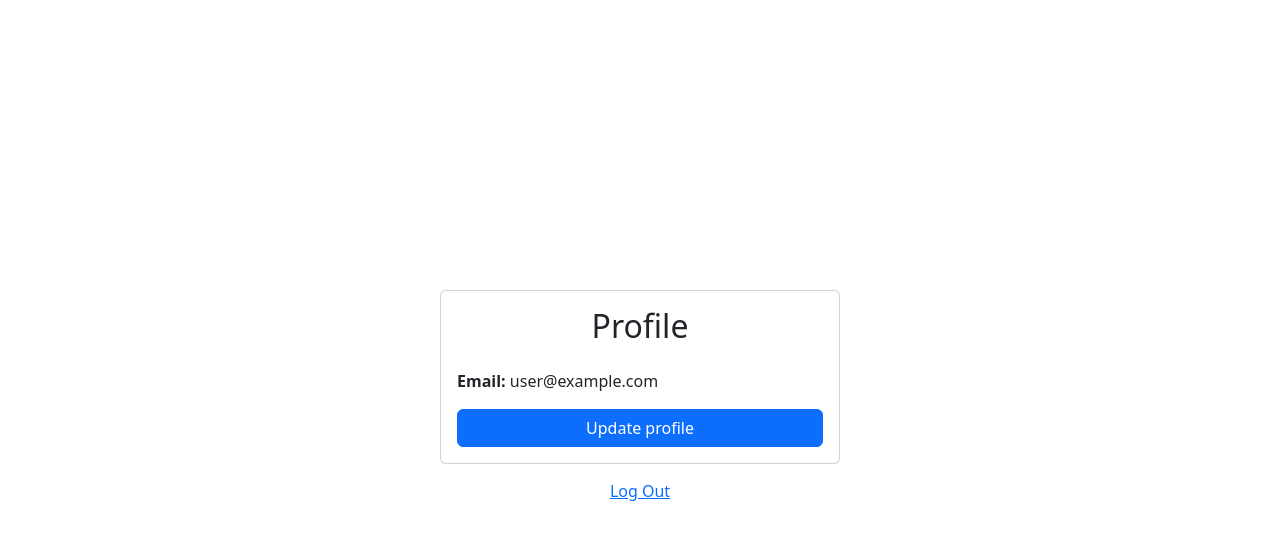
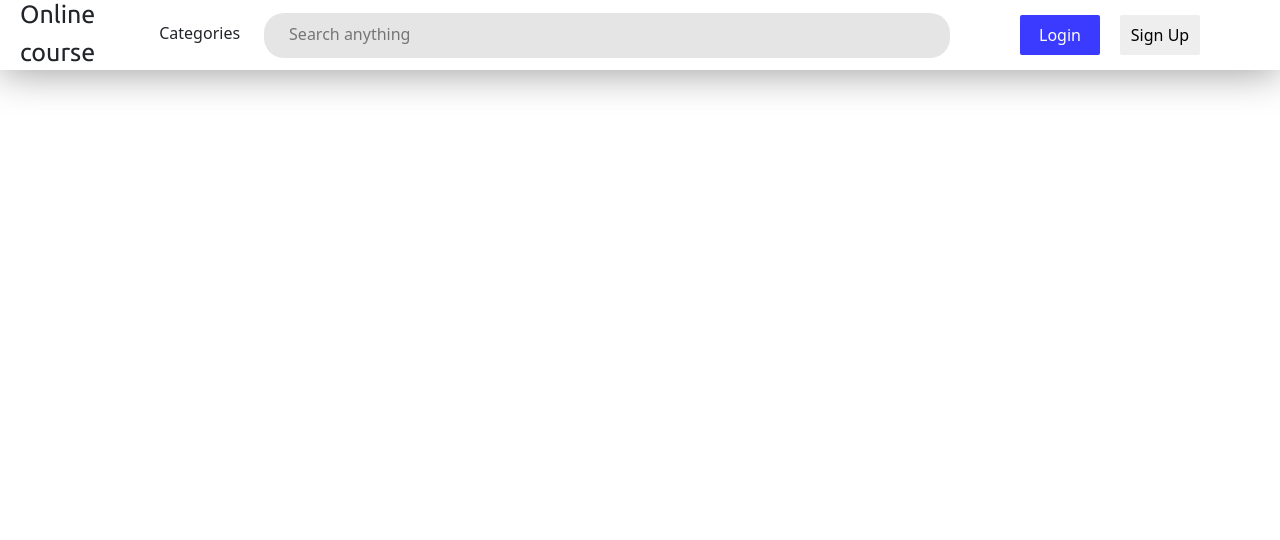
Before and after one commit to davronkhamdamov/online_course, a React (Create React App) app: page / in a window 1280 px wide. Shown: the top 540 px of the page. Built offline with nearby package versions, Linux system fonts and the light colour scheme; no server answers; sample sign-in values are in the browser's storage.

Commit message:
Header complated

```diff
--- a/src/App.js
+++ b/src/App.js
@@ -6,16 +6,9 @@ import { RouterProvider } from "react-router-dom"
 
 function App() {
   return (
-    <Container
-      className="d-flex align-items-center justify-content-center"
-      style={{ minHeight: "100vh" }}
-    >
-      <div className="w-100" style={{ maxWidth: "400px" }}>
-        <AuthProvider>
-          <RouterProvider router={root} />
-        </AuthProvider>
-      </div>
-    </Container>
+    <AuthProvider>
+      <RouterProvider router={root} />
+    </AuthProvider>
   )
 }
 
--- /dev/null
+++ b/src/components/Header/Header.css
@@ -0,0 +1,57 @@
+@import url('https://fonts.googleapis.com/css2?family=Ubuntu:wght@400;500;700&display=swap');
+header{
+    width: 100%;
+    height: 70px;
+    box-shadow: 0 2px 40px rgba(0,0,0,0.4);
+    padding: 0 20px;
+    display: flex;
+    align-items: center;
+    justify-content: space-between;
+}
+.icon_text{
+    font-size: 25px;
+    font-family:"Ubuntu", sans-serif;
+    margin-top: 13px;
+}
+.searchWrapper{
+    max-width: 900px;
+    width: 100%;
+}
+.searchWrapper input{
+    width: 100%;
+    height: 45px;
+    padding: 0 25px 3px;
+    border-radius: 20px;
+    outline: none;
+    border: none;
+    background: rgba(0,0,0,0.1);
+}
+.authWrapper{
+    width: 300px;
+    height: 40px;
+    display: flex;
+    justify-content: center;
+    gap: 20px;
+}
+.authWrapper button{
+    width: 80px;
+    border: none;
+    color: white;
+    background: #3b3bff;
+    border-radius: 2px;
+}
+.authWrapper button:last-child {
+    background: #eee;
+    color: black;
+}
+.categories{
+    width: 100px;
+    height: 40px;
+    text-align: center;
+    padding-top: 6px;
+    border-radius: 10px;
+}
+
+.categories:hover{
+    background: #eee;
+}
--- a/src/components/Header/Header.jsx
+++ b/src/components/Header/Header.jsx
@@ -1,3 +1,24 @@
-export const Header = () => {
-  return <></>
+import "./Header.css"
+const Header = () => {
+  return (
+    <header>
+      <div className="d-flex align-items-center gap-4 w-75">
+        <div className="d-flex align-items-center justify-content-center">
+          <p className="icon_text">Online course</p>
+        </div>
+        <div className="categories">
+          <p>Categories</p>
+        </div>
+        <div className="searchWrapper">
+          <input type="text" placeholder="Search anything" />
+        </div>
+      </div>
+      <div className="authWrapper">
+        <button>Login</button>
+        <button>Sign Up</button>
+      </div>
+    </header>
+  )
 }
+
+export default Header
--- a/src/routes/Home/Home.jsx
+++ b/src/routes/Home/Home.jsx
@@ -1,3 +1,10 @@
-export const Home = () => {
-  return <></>
+import Header from "../../components/Header/Header"
+
+const Home = () => {
+  return (
+    <div>
+      <Header />
+    </div>
+  )
 }
+export default Home
--- a/src/routes/Router.jsx
+++ b/src/routes/Router.jsx
@@ -1,7 +1,7 @@
 import {
   createBrowserRouter,
   createRoutesFromElements,
-  Route,
+  Route
 } from "react-router-dom"
 import { PrivateRoutes } from "../utils/PrivateRoute"
 import Signup from "./Auth/SignUp"
@@ -9,12 +9,14 @@ import Login from "./Auth/Login"
 import Profile from "./Profile/Profile"
 import ForgetPassword from "./Auth/ForgetPassword"
 import UpdateProfile from "./Profile/Update"
+import Home from "./Home/Home"
 
 const Router = createBrowserRouter(
   createRoutesFromElements(
     <Route>
       <Route element={<PrivateRoutes />}>
-        <Route path="/" element={<Profile />} />
+        <Route path="/" element={<Home />} />
+        <Route path="/profile" element={<Profile />} />
         <Route path="/update-profile" element={<UpdateProfile />} />
       </Route>
       <Route path="/login" element={<Login />} />
```
